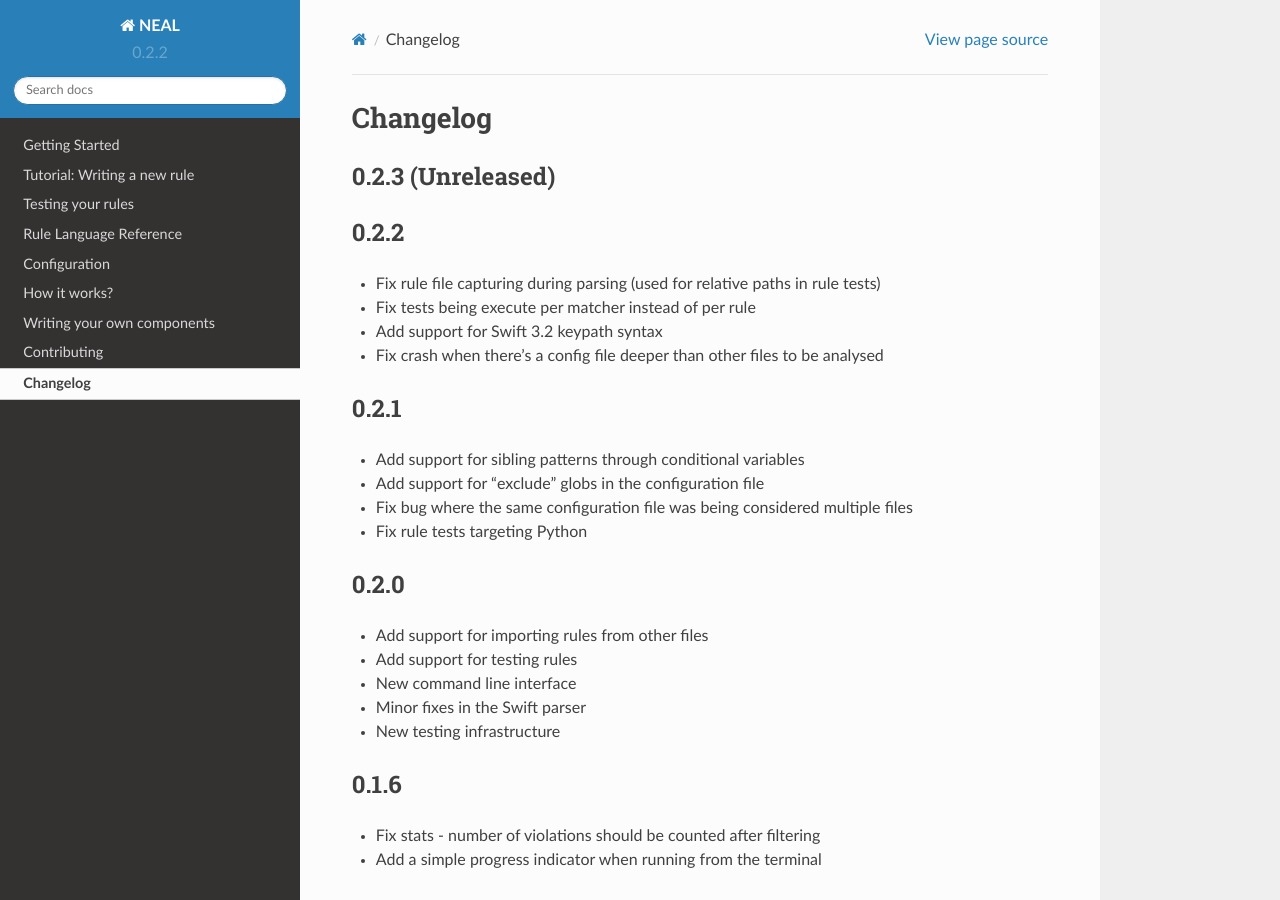
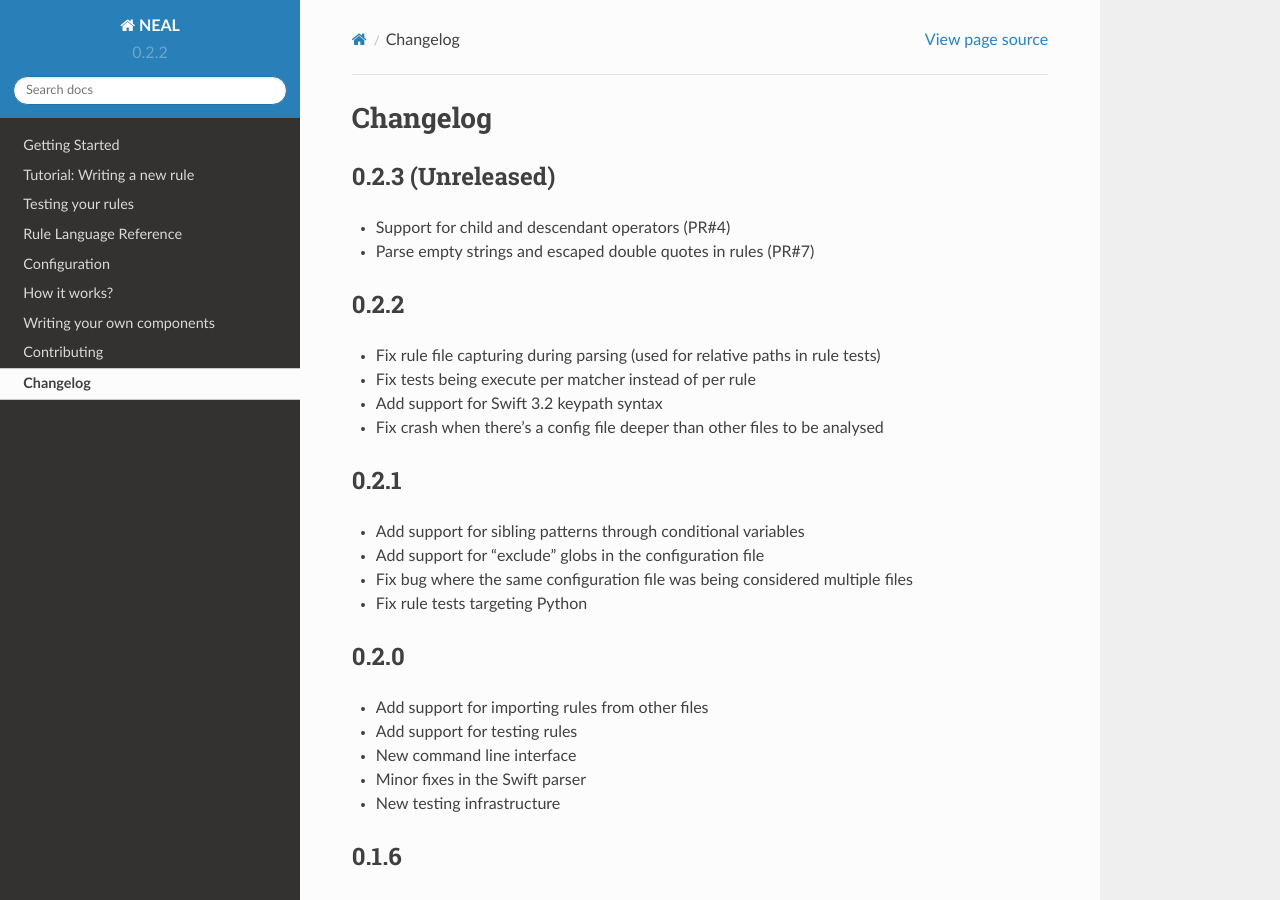
Before and after one commit to uber/NEAL, a Sphinx documentation site: the page built from docs/changelog.rst, in a window 1280 px wide and 900 px high. Built offline with Sphinx 7.4.7 and the Read the Docs theme 2.0.0, drawn with Linux system fonts in a browser that asks for light colours.

Commit message:
Update changelog

```diff
--- a/docs/changelog.rst
+++ b/docs/changelog.rst
@@ -3,6 +3,9 @@ Changelog
 
 0.2.3 (Unreleased)
 ------------------
+
+- Support for child and descendant operators (PR#4)
+- Parse empty strings and escaped double quotes in rules (PR#7)
 
 
 0.2.2
```
